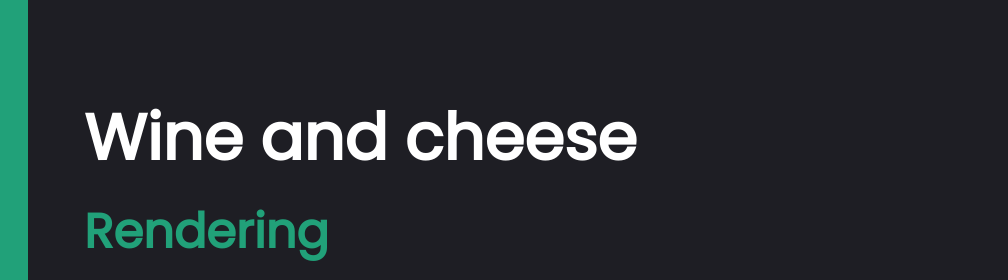
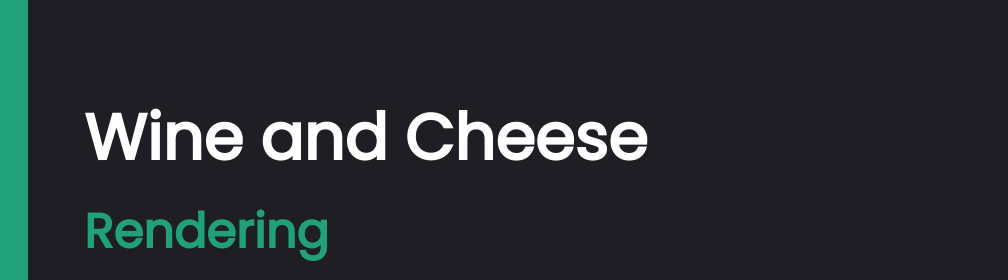
Before and after one commit to screamingcrow/JemSmithArt, a plain HTML site: page WineAndCheese.html in a window 1280 px wide. Shown: the top 280 px of the page, 272-1280 px from the left. Drawn offline with Linux system fonts and the light colour scheme.

Commit message:
Update WineAndCheese.html

```diff
--- a/WineAndCheese.html
+++ b/WineAndCheese.html
@@ -45,7 +45,7 @@ body {font-size:16px;}
 
   <!-- Header -->
   <div class="w3-container" style="margin-top:80px" id="showcase">
-    <h1 class="w3-jumbo"><b>Wine and cheese</b></h1>
+    <h1 class="w3-jumbo"><b>Wine and Cheese</b></h1>
     <h1 class="w3-xxxlarge w3-text-indigo"><b>Rendering</b></h1>
     <hr style="width:50px;border:5px solid #20504F;" class="w3-round">
   </div>
```
